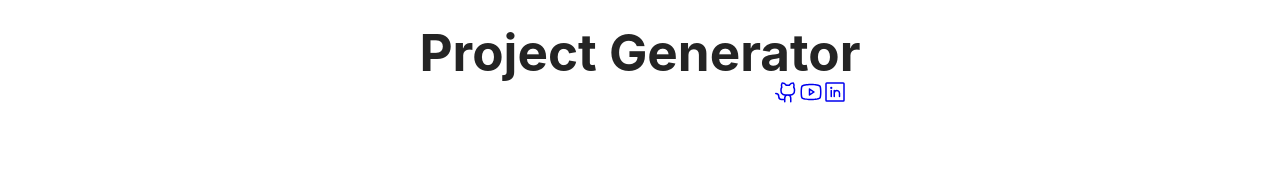
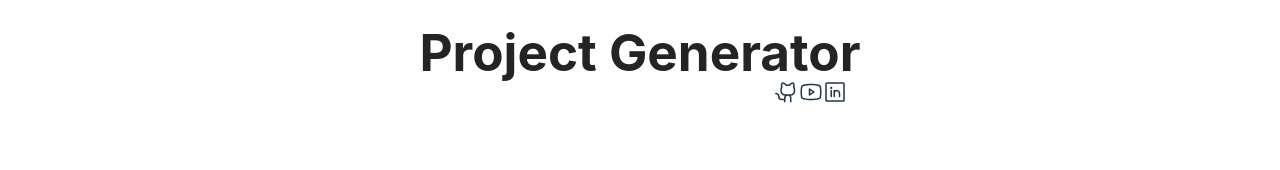
Before and after one commit to MurilloWolf/challenges-gen, a React (Vite) app: page / in a window 1280 px wide. Shown: the top 170 px of the page. Built offline with nearby package versions, Linux system fonts and the light colour scheme.

Commit message:
fix: remove link style

```diff
--- a/src/components/CardList/cardList.css
+++ b/src/components/CardList/cardList.css
@@ -21,7 +21,10 @@
     margin-top: 6px;
 }
 
+
 .card-list-option{
+  text-decoration: none;
+  color: #242424;
   grid-column: 1ref;
   background-color: #8c8c9d32;
   cursor: pointer;
--- a/src/index.css
+++ b/src/index.css
@@ -6,10 +6,15 @@ h2 {
 
 a {
   font-weight: 500;
+  text-decoration: none;
   text-decoration: inherit;
 }
 a:hover {
   color: #535bf2;
+}
+
+a:-webkit-any-link {
+  color: #213547
 }
 
 form {
```
